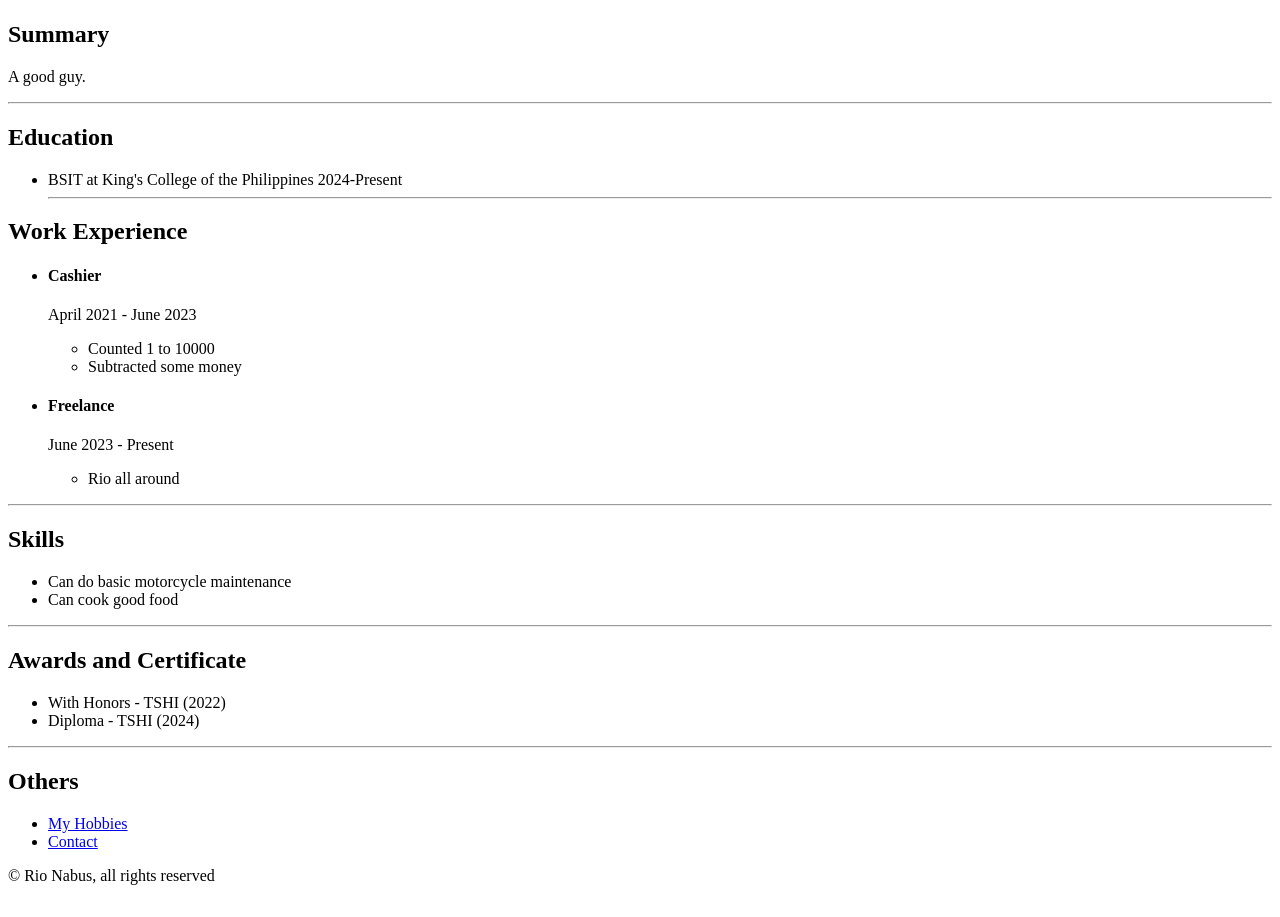
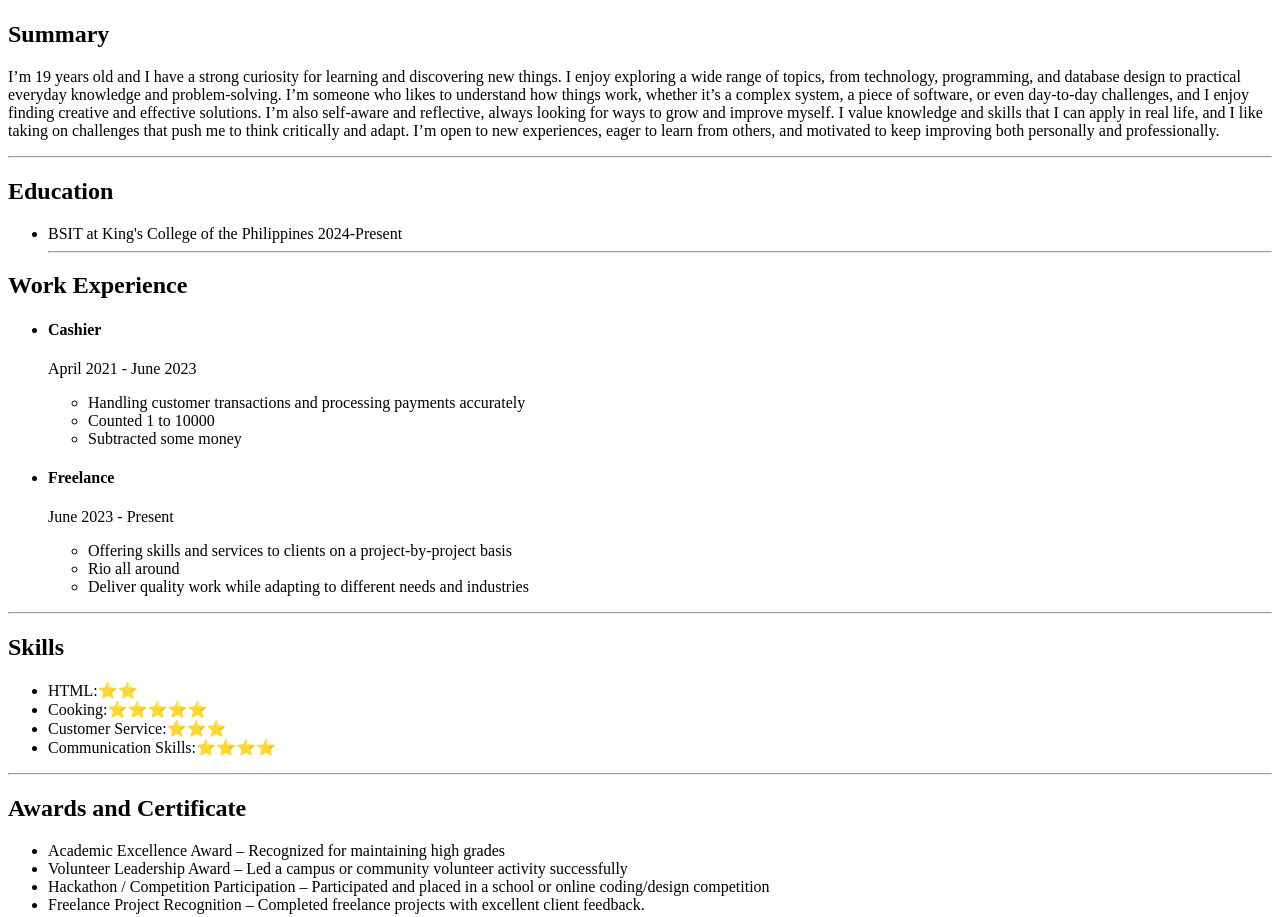
Before and after one commit to rioemersonn/activityportfolio, a plain HTML site: page index.html in a window 1280 px wide. Shown: the part 308-1225 px from the top of the page. Drawn offline with Linux system fonts and the light colour scheme.

Commit message:
Update index.html

```diff
--- a/index.html
+++ b/index.html
@@ -9,7 +9,8 @@
     <h1>Rio Nabus</h1>
     <img src="img.jpg" alt="Pic">
     <h2>Summary</h2>
-    <p>A good guy.</p><hr>
+    <p>I’m 19 years old and I have a strong curiosity for learning and discovering new things. I enjoy exploring a wide range of topics, from technology, programming, and database design to practical everyday knowledge and problem-solving. I’m someone who likes to understand how things work, whether it’s a complex system, a piece of software, or even day-to-day challenges, and I enjoy finding creative and effective solutions.
+I’m also self-aware and reflective, always looking for ways to grow and improve myself. I value knowledge and skills that I can apply in real life, and I like taking on challenges that push me to think critically and adapt. I’m open to new experiences, eager to learn from others, and motivated to keep improving both personally and professionally.</p><hr>
     <h2>Education</h2>
     <ul>
         <li>BSIT at King's College of the Philippines 2024-Present</li> <hr>
@@ -19,6 +20,7 @@
         <li><h4>Cashier</h4></li>
         <p>April 2021 - June 2023
             <ul>
+                <li>Handling customer transactions and processing payments accurately</li>
                 <li>Counted 1 to 10000</li>
                 <li>Subtracted some money</li>
             </ul>
@@ -27,23 +29,28 @@
         <li><h4>Freelance</h4></li>
         <p>June 2023 - Present
             <ul>
-                <li>Rio all around
-
-                </li>
+                <li>Offering skills and services to clients on a project-by-project basis</li>
+                <li>Rio all around</li>
+                <li>Deliver quality work while adapting to different needs and industries</li>
             </ul>
         </p>
     </ul>
 <hr>
     <h2>Skills</h2>
     <ul>
-        <li>Can do basic motorcycle maintenance</li>
-        <li>Can cook good food</li>
+        <li>HTML:⭐️⭐️</li>
+        <li>Cooking:⭐️⭐️⭐️⭐️⭐️</li>
+        <li>Customer Service:⭐️⭐️⭐️</li>
+        <li>Communication Skills:⭐️⭐️⭐️⭐️</li>
     </ul>
     <hr>
     <h2>Awards and Certificate</h2>
     <ul>
-        <li>With Honors - TSHI (2022)</li>
-        <li>Diploma - TSHI (2024) </li>
+        <li>Academic Excellence Award – Recognized for maintaining high grades</li>
+        <li>Volunteer Leadership Award – Led a campus or community volunteer activity successfully</li>
+<li>Hackathon / Competition Participation – Participated and placed in a school or online coding/design competition</li>
+<li>Freelance Project Recognition – Completed freelance projects with excellent client feedback.</li>
+
     </ul> <hr>
     <h2>Others</h2>
     <ul>
@@ -52,4 +59,5 @@
     </ul>
 <p>© Rio Nabus, all rights reserved</p>
 </body>
+
 </html>
```
